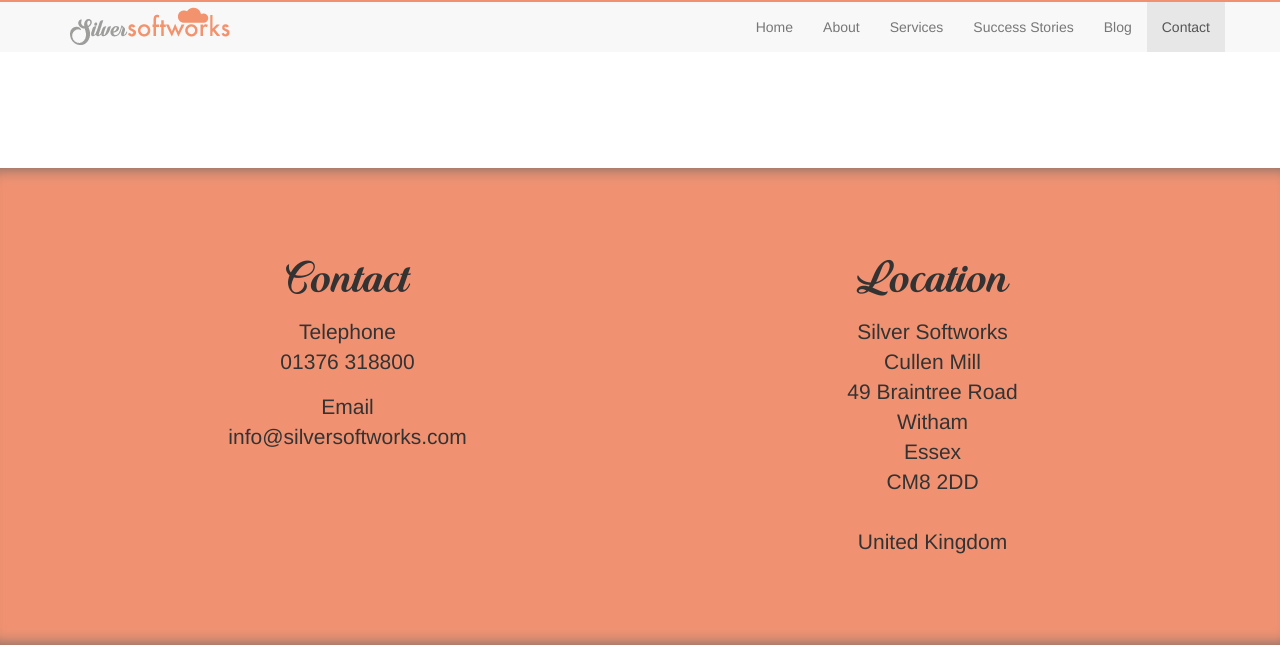
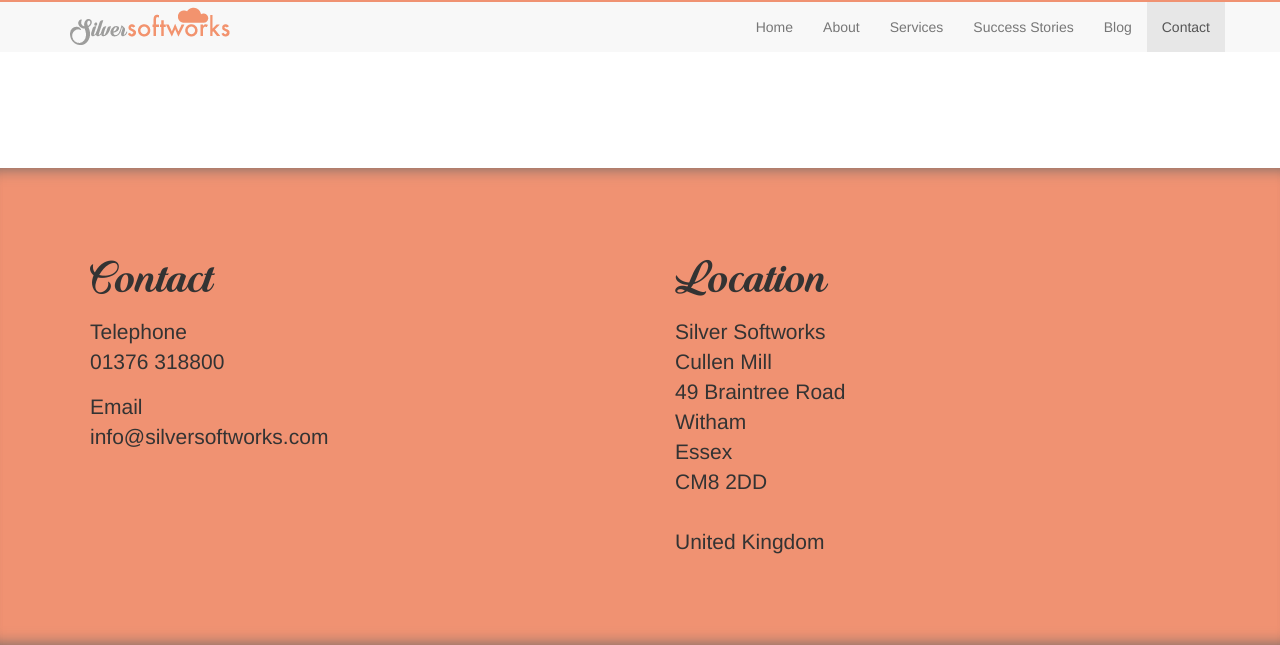
Before and after one commit to ThomasDavidPacker/Silver-Softworks, a Jekyll site: the page built from contact.html, in a window 1280 px wide and 1400 px high, scrolled down 402 px. Shown: the top 645 px of the window. Built offline with Jekyll 4.4.1, drawn with Linux system fonts in a browser that asks for light colours; some of the changed text lies outside the part shown; grey boxes are pictures that could not be loaded.

Commit message:
Contact form update
Contact form update

```diff
--- a/contact.html
+++ b/contact.html
@@ -29,14 +29,14 @@
 		<div class="container">
 			<div class="row">
 				<div class="col-md-6">
-					<div class="c_section_content_center">
+					<div class="c_section_content">
 						<h2 class="c_silsof_header c_header_medium">Contact</h2>
 						<p>Telephone<br><a href="tel://01376318800" class="c_link">01376 318800</a></p>
 						<p>Email<br><a href="mailto:info@silversoftworks.com" class="c_link">info@silversoftworks.com</a></p>
 					</div>
 				</div>
 				<div class="col-md-6">
-					<div class="c_section_content_center">
+					<div class="c_section_content">
 						<h2 class="c_silsof_header c_header_medium">Location</h2>
 						<address class="c_address">
 							Silver Softworks<br>
@@ -65,7 +65,8 @@
 				<div class="col-md-6">
 					<div class="c_section_content">
 						<h2 class="c_silsof_header c_header_medium">Get in touch</h2>
-						<p class="c_paragraph_medium">If you’d prefer for us to get in contact with you then simply fill in our enquiry form and leave the rest up to us.</p>
+						<p class="c_paragraph_medium">Some people prefer it if we get in contact with them. If you're one of these individuals then no worries, we'd love to!</p>
+						<p>Simply fill in our enquiry form and leave the rest up to us.</p>
 					</div>
 				</div>
 				<div class="col-md-6">
@@ -94,7 +95,7 @@
 							<label for="message">Message</label>
 							<textarea class="form-control" id="message" rows="4" style="resize: none;" placeholder="What's on your mind?"></textarea>
 						</div>
-			  			<button type="submit" class="btn btn-default">Submit</button>
+			  			<button type="submit" class="btn btn-default c_btn_orange">Submit</button>
 					</form>
 				</div>
 			</div>
--- a/css/style.css
+++ b/css/style.css
@@ -379,6 +379,20 @@
 	-ms-user-select: none;
 }
 
+.c_btn_orange
+{
+	background-color: #f09272;
+	color: white;
+	width: 100%;
+}
+
+.c_btn_orange:hover
+{
+	background-color: inherit;
+	color: inherit;
+	width: 100%;
+}
+
 /* BLOG */
 
 .c_post_container
```
